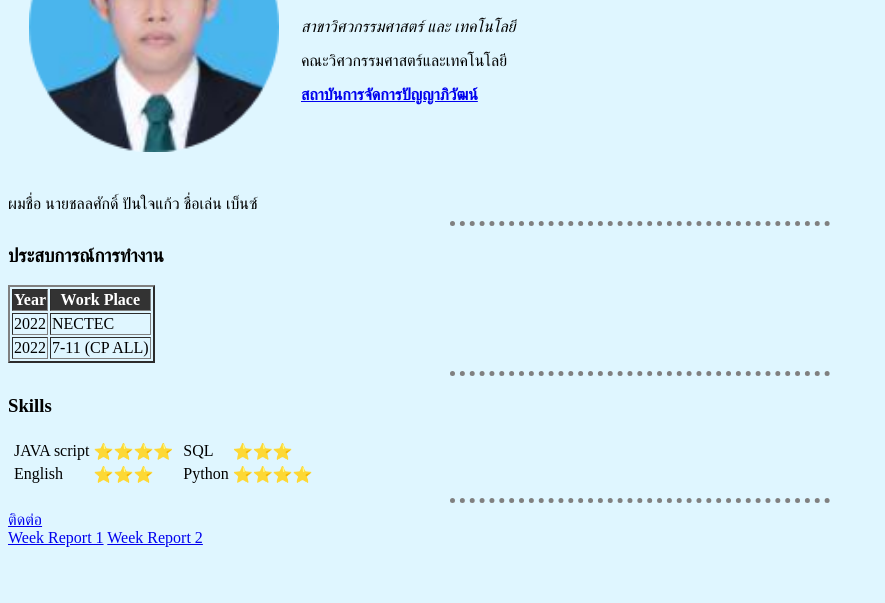
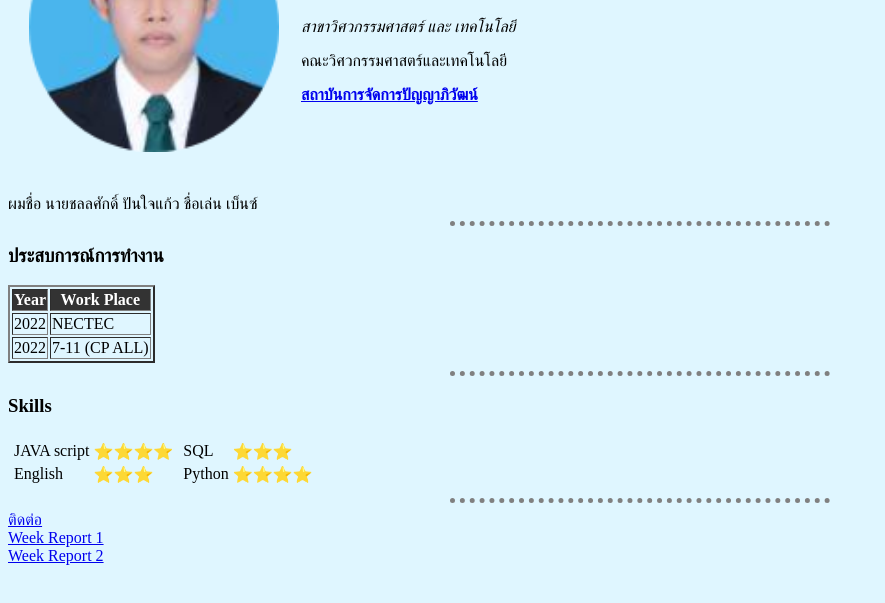
Before and after one commit to Vamsper/resume, a plain HTML site: page index.html in a window 1280 px wide. Shown: the part 127-730 px from the top of the page, without its empty margins (0-885 px from the left). Drawn offline with Linux system fonts and the light colour scheme.

Commit message:
Update index.html

```diff
--- a/index.html
+++ b/index.html
@@ -83,7 +83,7 @@
     </table>
     <hr>
     <a href="contact.html">ติดต่อ</a><br>
-    <a href="report.html">Week Report 1</a>
+    <a href="report.html">Week Report 1</a><br>
     <a href="report2.html">Week Report 2</a>
   </body>
 </html>
```
